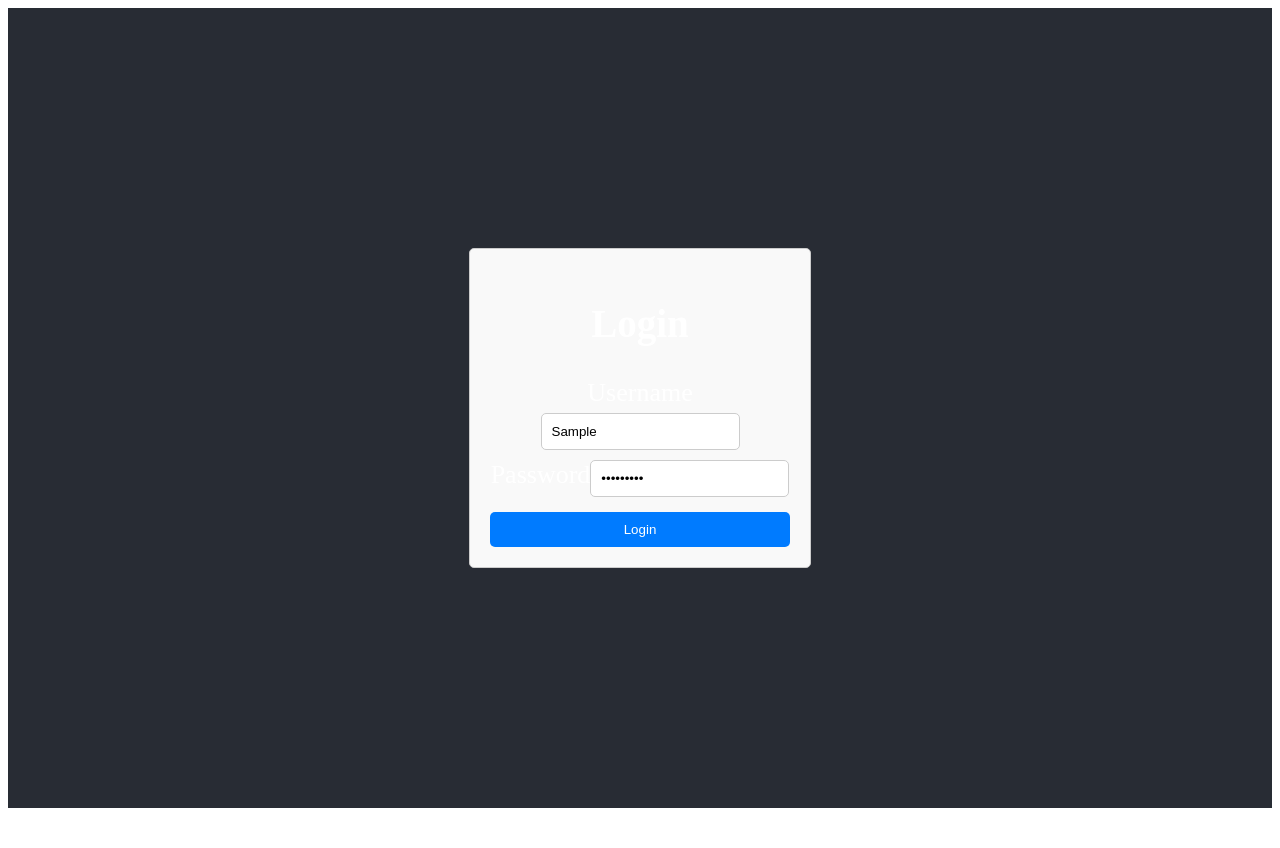
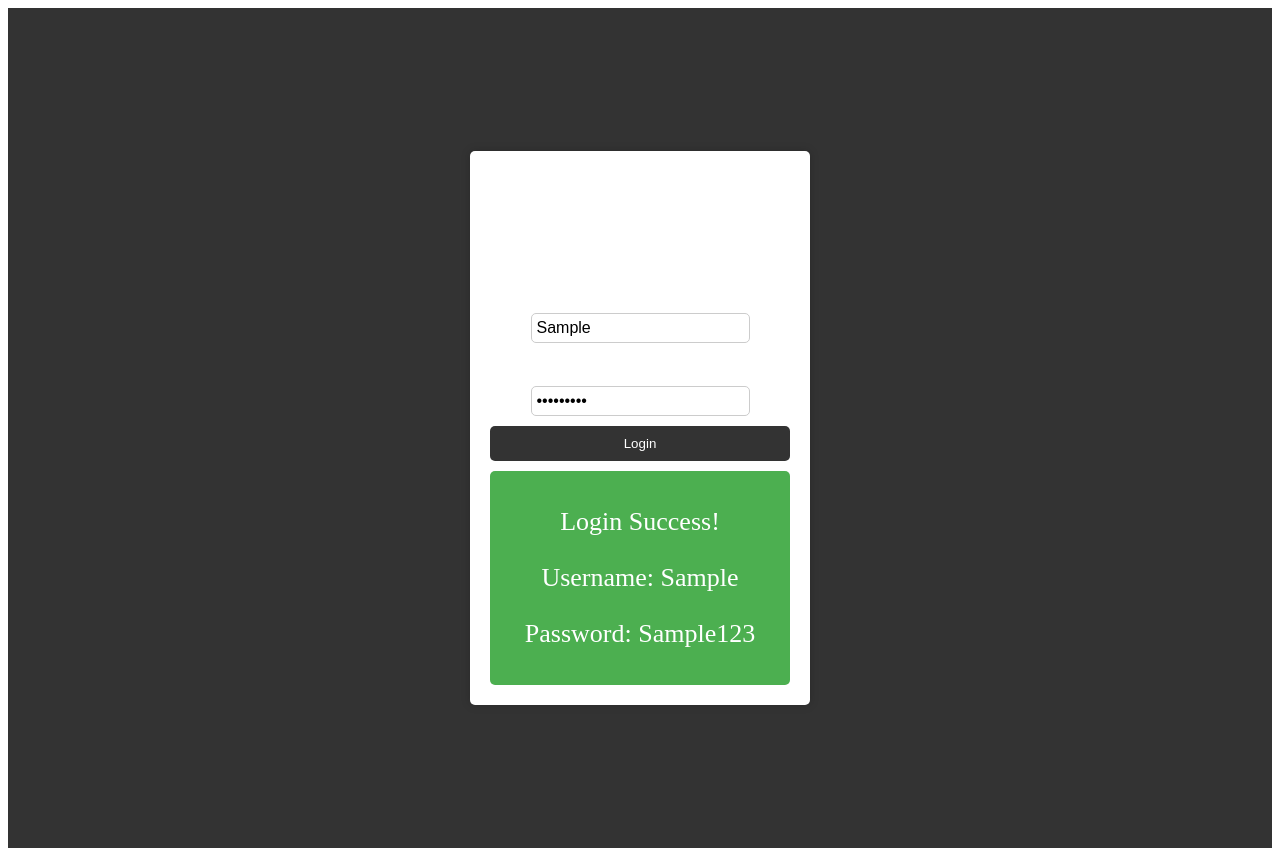
Before and after one commit to icchigoo/hello-world-app, a React (Create React App) app: page / in a window 1280 px wide. Both pictures are taken after typing "Sample", "Sample123" into the empty fields and a click on the button "Login". Before the commit the page ends 816 px from the top, so only its background shows below. Built offline with nearby package versions, Linux system fonts and the light colour scheme.

Commit message:
Button function and css

```diff
--- a/src/App.css
+++ b/src/App.css
@@ -38,13 +38,25 @@
 }
 
 
+.App {
+  text-align: center;
+  background-color: #f2f2f2;
+  height: 100vh;
+}
+
+.App-header {
+  background-color: #333;
+  color: white;
+  padding: 20px;
+}
+
 .login-container {
-  max-width: 300px;
+  background-color: white;
+  border-radius: 5px;
+  box-shadow: 0px 0px 10px rgba(0, 0, 0, 0.2);
+  padding: 20px;
+  width: 300px;
   margin: 0 auto;
-  padding: 20px;
-  border: 1px solid #ccc;
-  border-radius: 5px;
-  background-color: #f9f9f9;
 }
 
 form {
@@ -52,27 +64,35 @@ form {
   flex-direction: column;
 }
 
+.form-group {
+  margin-bottom: 10px;
+}
+
 label {
-  margin-top: 10px;
+  font-weight: bold;
 }
 
 input {
-  padding: 10px;
-  margin: 5px 0;
+  padding: 5px;
   border: 1px solid #ccc;
   border-radius: 5px;
+  font-size: 16px;
 }
 
 button {
+  background-color: #333;
+  color: white;
   padding: 10px;
-  margin-top: 10px;
-  background-color: #007bff;
-  color: #fff;
   border: none;
   border-radius: 5px;
   cursor: pointer;
 }
 
-button:hover {
-  background-color: #0056b3;
+.success-message {
+  background-color: #4caf50;
+  color: white;
+  border-radius: 5px;
+  padding: 10px;
+  margin-top: 10px;
+  text-align: center;
 }
--- a/src/App.js
+++ b/src/App.js
@@ -1,15 +1,22 @@
+import React, { useState } from 'react';
 import './App.css';
 
 function App() {
+  const [username, setUsername] = useState('');
+  const [password, setPassword] = useState('');
+  const [loginSuccess, setLoginSuccess] = useState(false);
+
   const handleSubmit = (e) => {
     e.preventDefault();
-    const formData = new FormData(e.target);
-    const username = formData.get('username');
-    const password = formData.get('password');
+    setLoginSuccess(true);
+  };
 
-    // Replace this with your login logic
-    console.log('Username:', username);
-    console.log('Password:', password);
+  const handleUsernameChange = (e) => {
+    setUsername(e.target.value);
+  };
+
+  const handlePasswordChange = (e) => {
+    setPassword(e.target.value);
   };
 
   return (
@@ -20,14 +27,35 @@ function App() {
           <form onSubmit={handleSubmit}>
             <div className="form-group">
               <label htmlFor="username">Username</label>
-              <input type="text" name="username" id="username" required />
+              <input
+                type="text"
+                name="username"
+                id="username"
+                required
+                value={username}
+                onChange={handleUsernameChange}
+              />
             </div>
             <div className="form-group">
               <label htmlFor="password">Password</label>
-              <input type="password" name="password" id="password" required />
+              <input
+                type="password"
+                name="password"
+                id="password"
+                required
+                value={password}
+                onChange={handlePasswordChange}
+              />
             </div>
             <button type="submit">Login</button>
           </form>
+          {loginSuccess && (
+            <div className="success-message">
+              <p>Login Success!</p>
+              <p>Username: {username}</p>
+              <p>Password: {password}</p>
+            </div>
+          )}
         </div>
       </header>
     </div>
```
